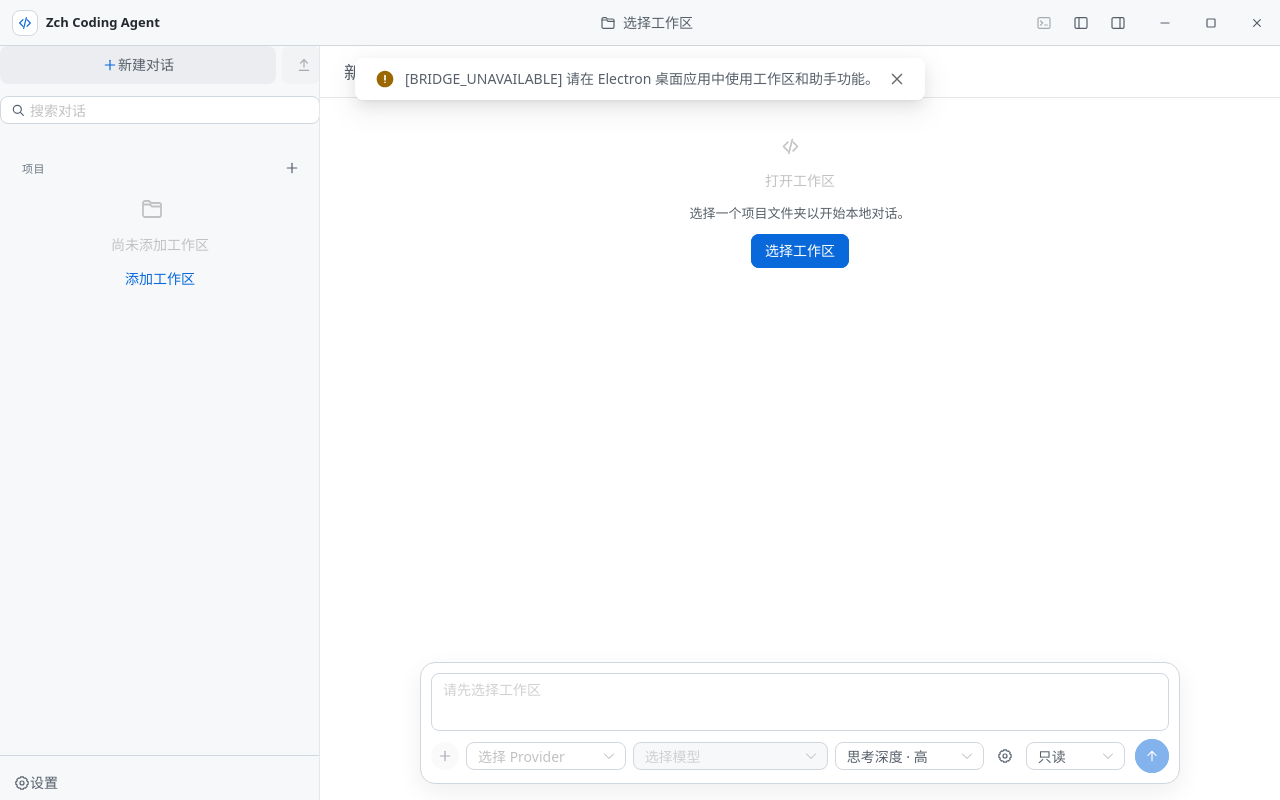
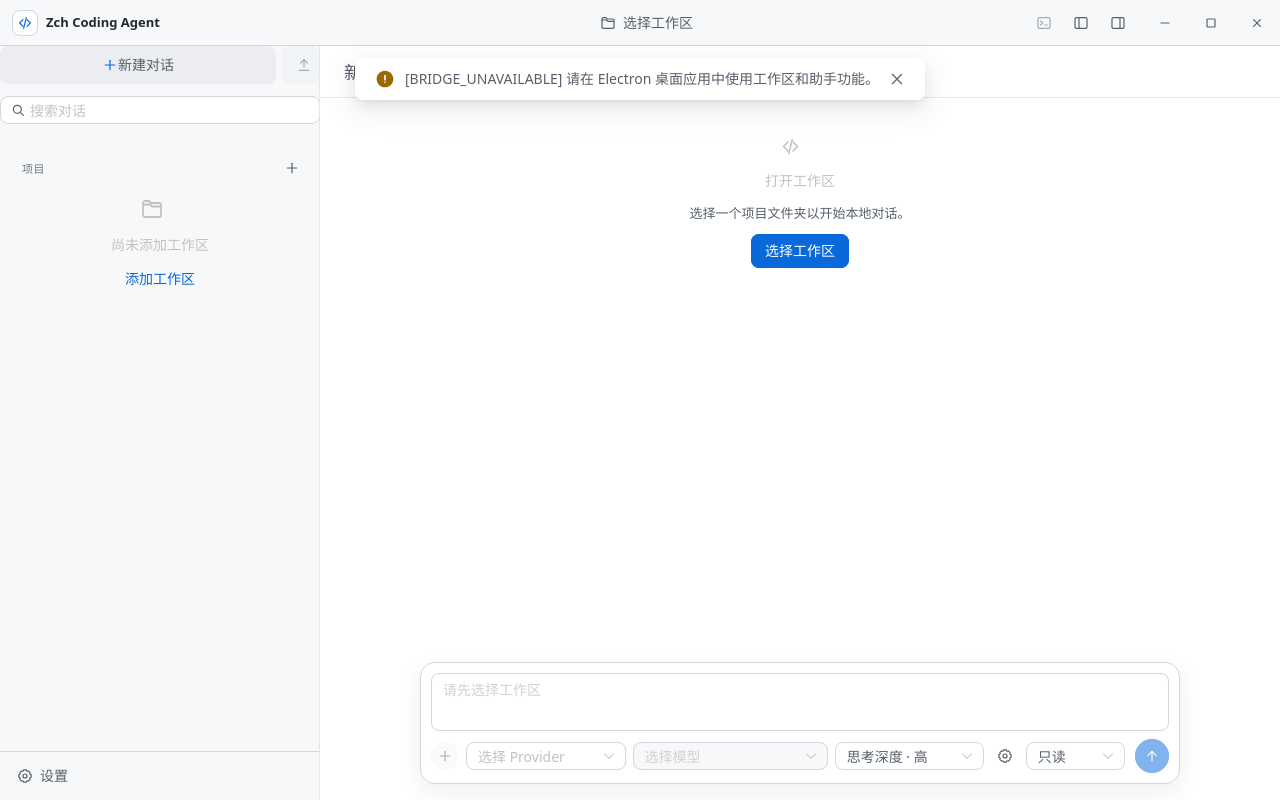
Before and after one commit to zch4321/zch-coding-agent, a Vue app: page / in a window 1280 px wide. Built offline with nearby package versions, Linux system fonts and the light colour scheme; what @sinclair/typebox would draw is missing.

Commit message:
fix(sidebar): preserve full-row settings hit area

```diff
--- a/src/components/projects/ProjectSidebar.vue
+++ b/src/components/projects/ProjectSidebar.vue
@@ -428,7 +428,7 @@ function updateExpandedProjects(
         quaternary
         @click="emit('settings')"
       >
-        <UiIcon name="settings" />
+        <template #icon><UiIcon name="settings" /></template>
         <span>{{ t('app.settings') }}</span>
       </NButton>
     </div>
--- a/src/styles/project-sidebar.css
+++ b/src/styles/project-sidebar.css
@@ -44,12 +44,15 @@
 
 .project-sidebar-footer {
   flex: 0 0 auto;
-  padding-top: 10px;
   border-top: 1px solid var(--border);
 }
 
-.sidebar-settings-button {
+.sidebar-settings-button.n-button {
+  height: auto;
+  min-height: 3rem;
   justify-content: flex-start;
+  padding: 0.5rem 1rem;
+  border-radius: 0;
 }
 
 .sidebar-section-heading {
```
